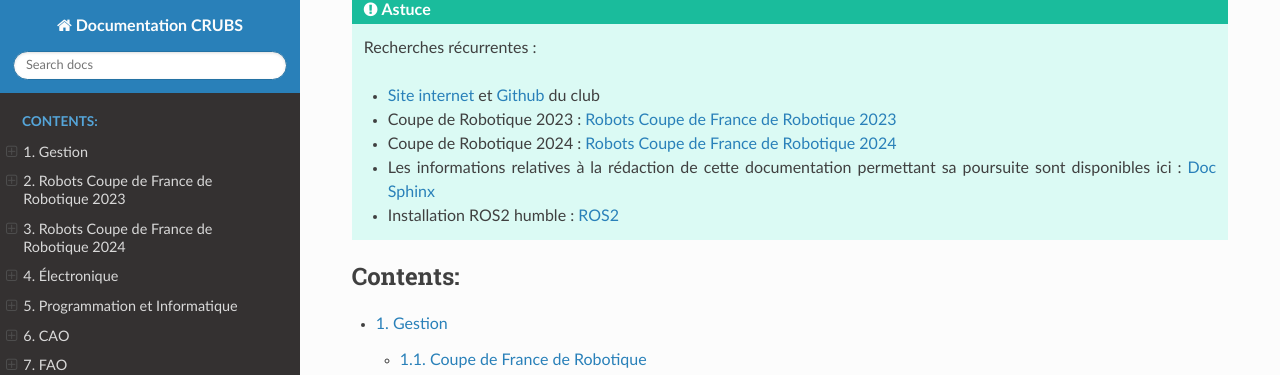
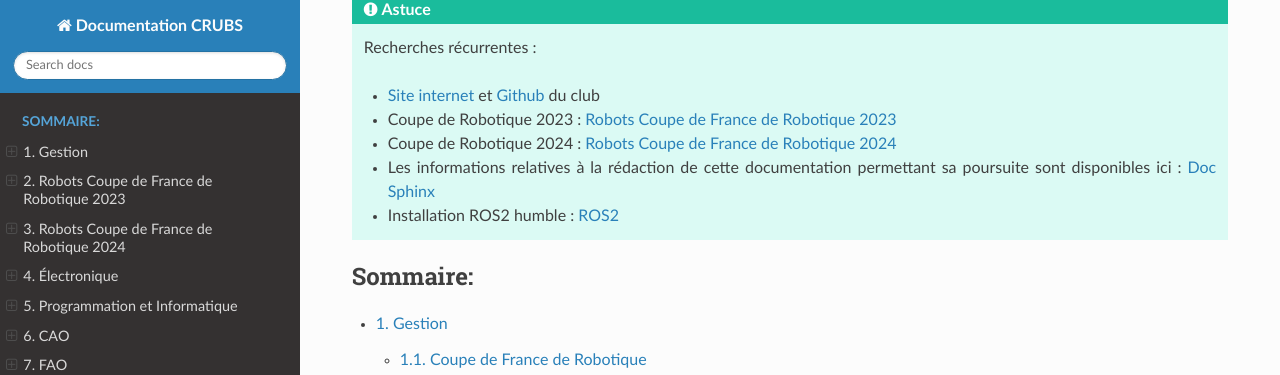
Before and after one commit to CRUBS/Documentation, a Sphinx documentation site: the page built from docs/source/index.rst, in a window 1280 px wide and 900 px high, scrolled down 453 px. Shown: the top 375 px of the window. Built offline with Sphinx 7.4.7 and the Read the Docs theme 2.0.0, drawn with Linux system fonts in a browser that asks for light colours; pages that are not in the unit, such as notebooks, are missing from menus.

Commit message:
résolution problemes mineurs

```diff
--- a/docs/source/CAO/Tree.rst
+++ b/docs/source/CAO/Tree.rst
@@ -5,6 +5,7 @@ Conception Assisté par Ordinateur
 
 .. toctree::
    :maxdepth: 2
+   :caption: Sommaire:
 
    Tree-Solidworks
    Tree-KiCad
--- a/docs/source/FAO/Tree-CIF.rst
+++ b/docs/source/FAO/Tree-CIF.rst
@@ -4,7 +4,7 @@ CIF
 Documentation CIF rédigée à partir du tutoriel de M. Gicquel
 
 .. image:: images/cif/cif_technodrill.png
-   :scale: 50 %
+   :scale: 75 %
    :align: center
    :class: with_shadow float_right
 
--- a/docs/source/index.rst
+++ b/docs/source/index.rst
@@ -25,7 +25,7 @@ Bienvenue sur la documentation du CRUBS!
 .. toctree::
    :maxdepth: 2
    :numbered:
-   :caption: Contents:
+   :caption: Sommaire:
 
    Gestion/Tree
    Robot-2023/Tree
```
